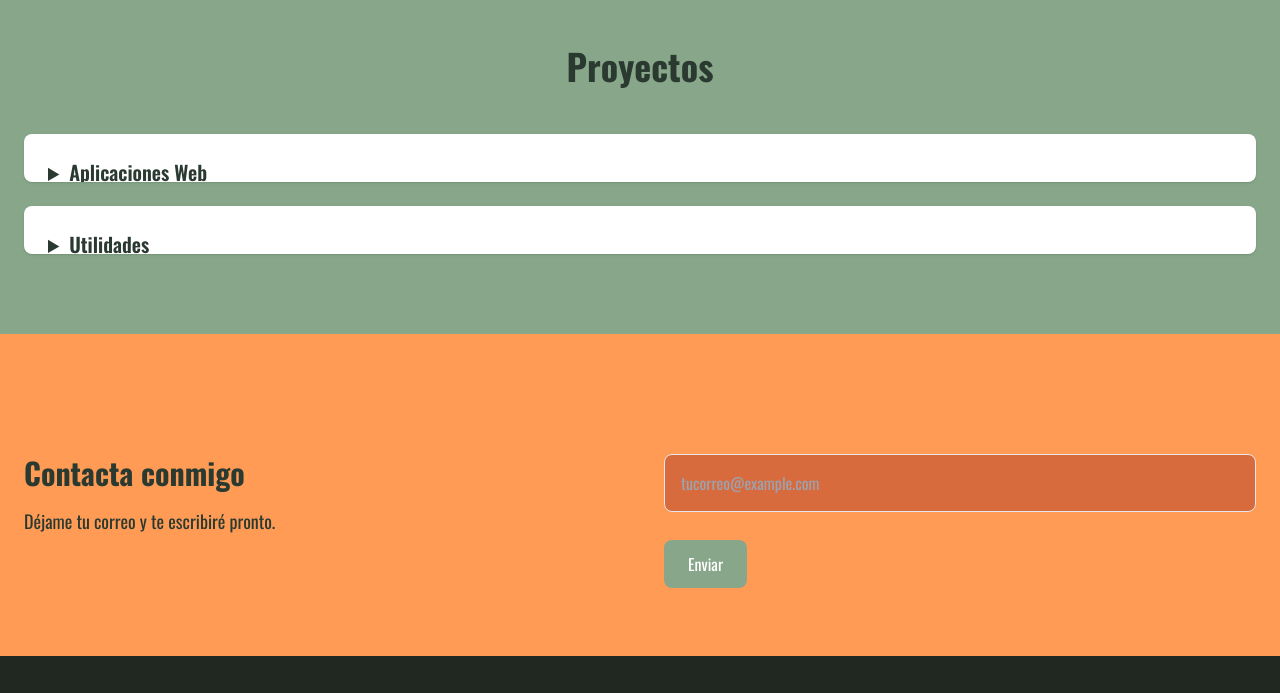
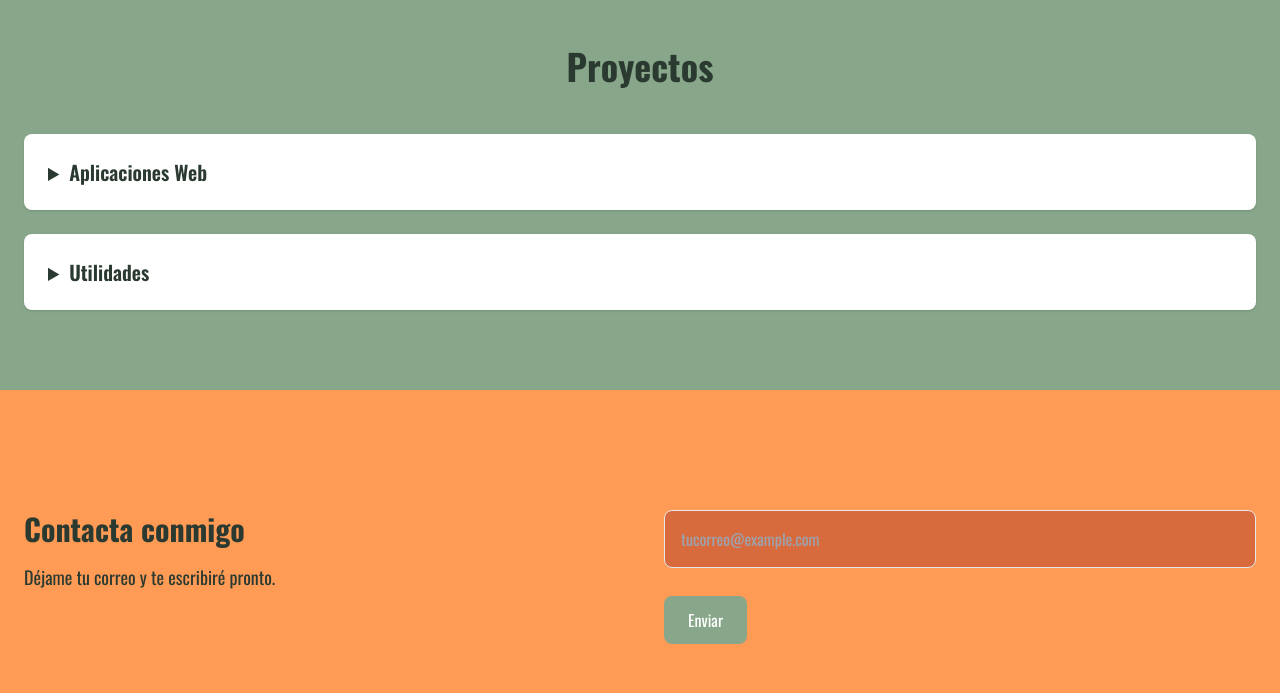
Before and after one commit to Daybreak-05/ProyectoTailwind, a website: page src/index.html in a window 1280 px wide. Shown: the part 1240-1933 px from the top of the page. Drawn offline with nearby package versions, Linux system fonts and the light colour scheme.

Commit message:
pequeño cambio del details

```diff
--- a/src/index.html
+++ b/src/index.html
@@ -34,9 +34,7 @@
         max-height: 500px; /* Ajusta según el contenido */
       }
 
-      details:not([open]) {
-        max-height: 2.5rem; /* Altura del <summary> */
-      }
+
       /* Cambiar el color del placeholder */
       input::placeholder {
         color: white; /* Cambia este color según tus necesidades */
```
